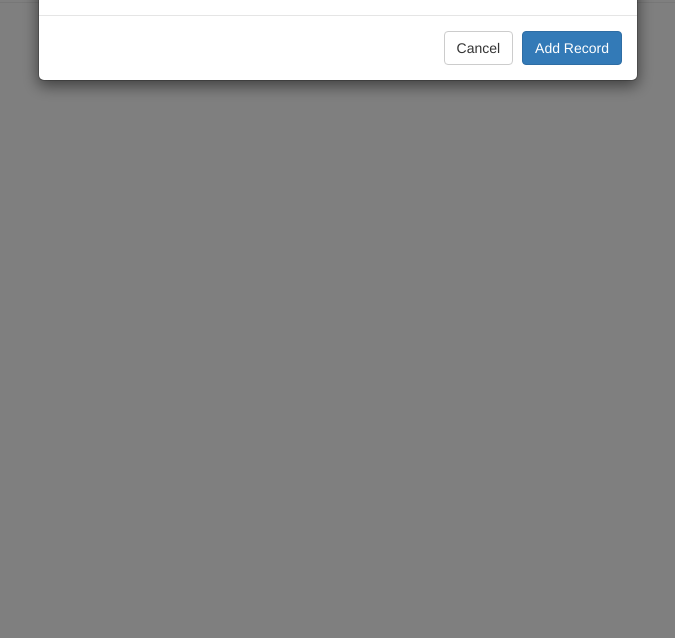
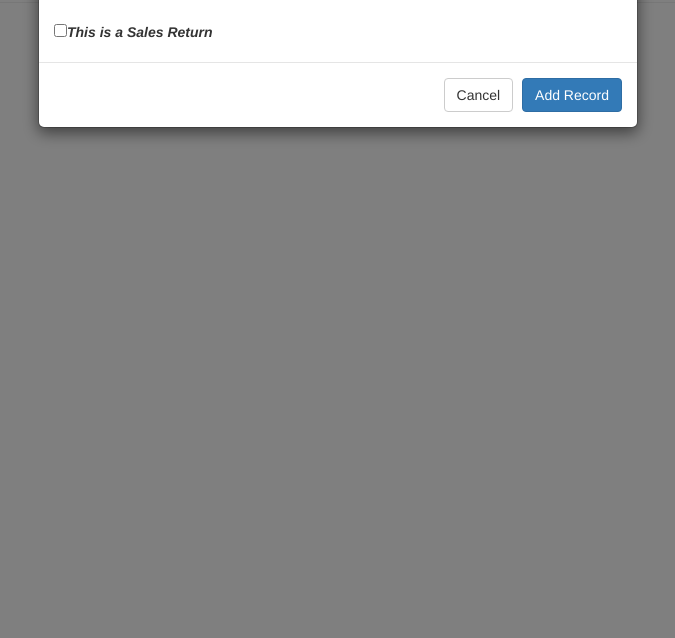
Before and after one commit to smsali97/pandapaints, a PHP site: page /salesorder/index.php in a window 1280 px wide, after a click on "Add New Sales Order". Shown: the part 162-800 px from the top of the page, without its empty margins (302-977 px from the left). Run offline with PHP 8.4, Linux system fonts and the light colour scheme; the visitor is signed in with stand-in values (Sample User, id 1); data that the repository does not hold is empty.

Commit message:
Added Sales Return Functionality

```diff
--- a/salesorder/ajax/addSalesOrder.php
+++ b/salesorder/ajax/addSalesOrder.php
@@ -6,9 +6,9 @@
 
 		$cid = $_POST['cid'];
 		$spid = $_POST['spid'];
+		$is_return = $_POST['is_return'];
 
-
-		$query = "INSERT INTO salesorder_13005(cid, spid) VALUES('$cid','$spid')";
+		$query = "INSERT INTO salesorder_13005(cid, spid, is_return) VALUES('$cid','$spid','$is_return')";
 		if (!$result = mysqli_query($con, $query)) {
 	        exit(mysqli_error($con));
 	    }
--- a/salesorder/ajax/createSalesOrderTable.php
+++ b/salesorder/ajax/createSalesOrderTable.php
@@ -9,7 +9,7 @@
 		$order_no = $_POST['order_no'];
 
 
-		$query1 = "SELECT so.order_no, c.cname, c.address, c.area, s.spname, so.timestamp  FROM customers_13005 AS c INNER JOIN salespersons_13005 AS s ON c.fk_spid=s.spid
+		$query1 = "SELECT so.order_no, so.is_return, c.cname, c.address, c.area, s.spname, so.timestamp  FROM customers_13005 AS c INNER JOIN salespersons_13005 AS s ON c.fk_spid=s.spid
 			INNER JOIN salesorder_13005 AS so ON c.cid=so.cid
 		WHERE so.order_no = '$order_no' ";
 
@@ -29,18 +29,30 @@
 						<th>Area</th>
 						<th>Assigned Salesperson</th>
 						<th>Timestamp</th>
+						<th>Sales Return</th>
 					</tr>
 				</thead>';
 
 
 	    if(mysqli_num_rows($result1) > 0) {
 	        while ($row = mysqli_fetch_assoc($result1)) {
+
+	        	$sales_return = "";
+	        	if ($row['is_return'] != '1') {
+	        		$sales_return = '<span class="bg-warning glyphicon glyphicon glyphicon-remove-sign style="font-size:25px;color:red"></span>';
+	        	}
+	        	else {
+	        		$sales_return = '<span class="glyphicon glyphicon glyphicon-ok-sign" style="font-size:25px;color:green"></span>';
+	        	}
+
+
 	            $data .= '<td>' . $row['order_no'] . '</td>
 					<td>' . $row['cname'] . '</td>
 					<td>' . $row['address'] . '</td>
 					<td>' . $row['area'] . '</td>
 					<td>' . $row['spname'] . '</td>
-					<td>' . $row['timestamp'] . '</td>';
+					<td>' . $row['timestamp'] . '</td>
+					<td align=\'center\'>' . $sales_return . '</td>';
 	        }
 	    }
 	    else {
--- a/salesorder/index.php
+++ b/salesorder/index.php
@@ -98,6 +98,9 @@ if (!isset($_SESSION['id'])) {
 					<select class="form-control customer" name="customer" id="customer">
 							<?php echo fill_customer($con); ?>
 					</select>
+					<br>
+					<label><input type="checkbox" id="is_return"><em>This is a Sales Return</em></label>
+
 					<input type="hidden" id="hidden_cid">
 					<input type="hidden" id="hidden_spid">
 				</div>
--- a/salesorder/js/script.js
+++ b/salesorder/js/script.js
@@ -23,8 +23,14 @@ $('#customer').change(function() {
 function addSalesOrder(){
 	cid = $("#hidden_cid").val();
 	spid = $("#hidden_spid").val();
+    let is_return = 0
+
+    if ($('#is_return').is(':checked')) {
+        is_return = 1
+    }
 
 	$.post("ajax/addSalesOrder.php",{
+        is_return: is_return,
 		cid: cid,
 		spid: spid
 	}, function (data, status) {
```
